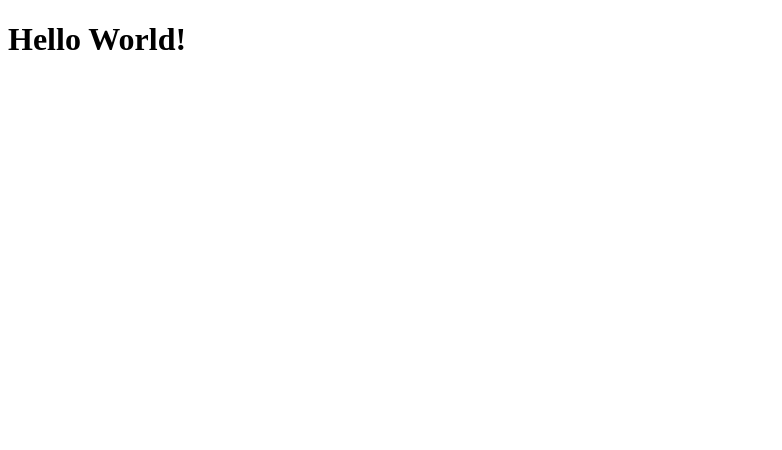
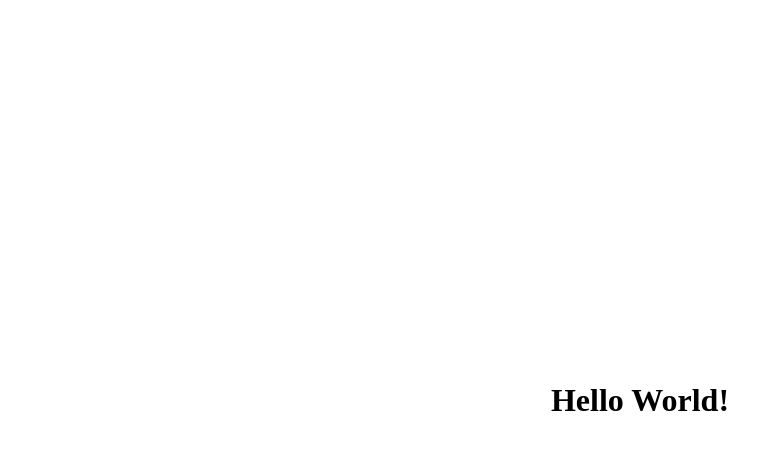
Before and after one commit to coding-z/Traveller, a Next.js app: page / in a window 1280 px wide. Shown: the top 450 px of the page, without its empty margins (0-782 px from the left). Built offline with nearby package versions, Linux system fonts and the light colour scheme.

Commit message:
Add global CSS module

```diff
--- /dev/null
+++ b/app/global.module.css
@@ -0,0 +1,16 @@
+html {
+  box-sizing: border-box;
+}
+
+*, *::before, *::after {
+  box-sizing: inherit;
+}
+
+body {
+  margin: 0;
+  display: block flex;
+  flex-direction: column;
+  justify-content: center;
+  align-items: center;
+  height: 100vh;
+}
--- a/app/page.tsx
+++ b/app/page.tsx
@@ -1,4 +1,5 @@
 import React from "react";
+import "./global.module.css";
 
 export default function Page() {
   return (
```
